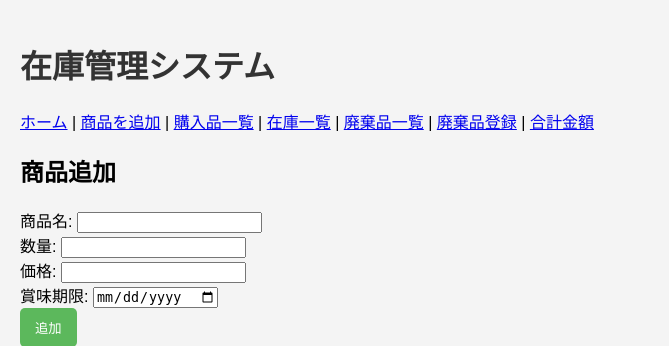
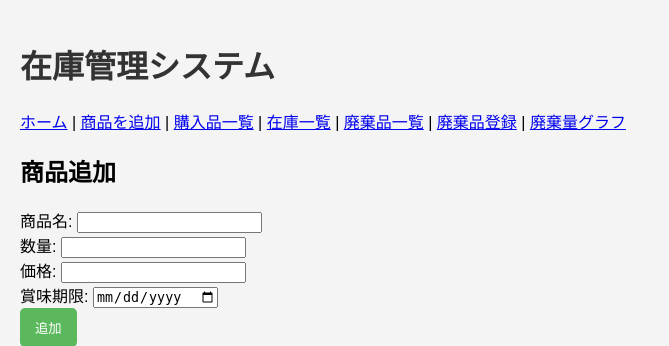
Before and after one commit to ceo7378/food-test73, a Flask app: page /add_item in a window 1280 px wide. Shown: the top 346 px of the page, without its empty margins (0-669 px from the left). Run offline with Flask 3, Linux system fonts and the light colour scheme.

Commit message:
微調整

```diff
--- a/templates/base.html
+++ b/templates/base.html
@@ -16,7 +16,7 @@
             <a href="/stocks">在庫一覧</a> |
             <a href="/discards">廃棄品一覧</a> |
             <a href="/register_disposal">廃棄品登録</a> |  <!-- ここにリンクを追加 -->
-            <a href="/total_graph">合計金額</a>
+            <a href="/total_graph">廃棄量グラフ</a>
         </nav>
     </header>
 
```
